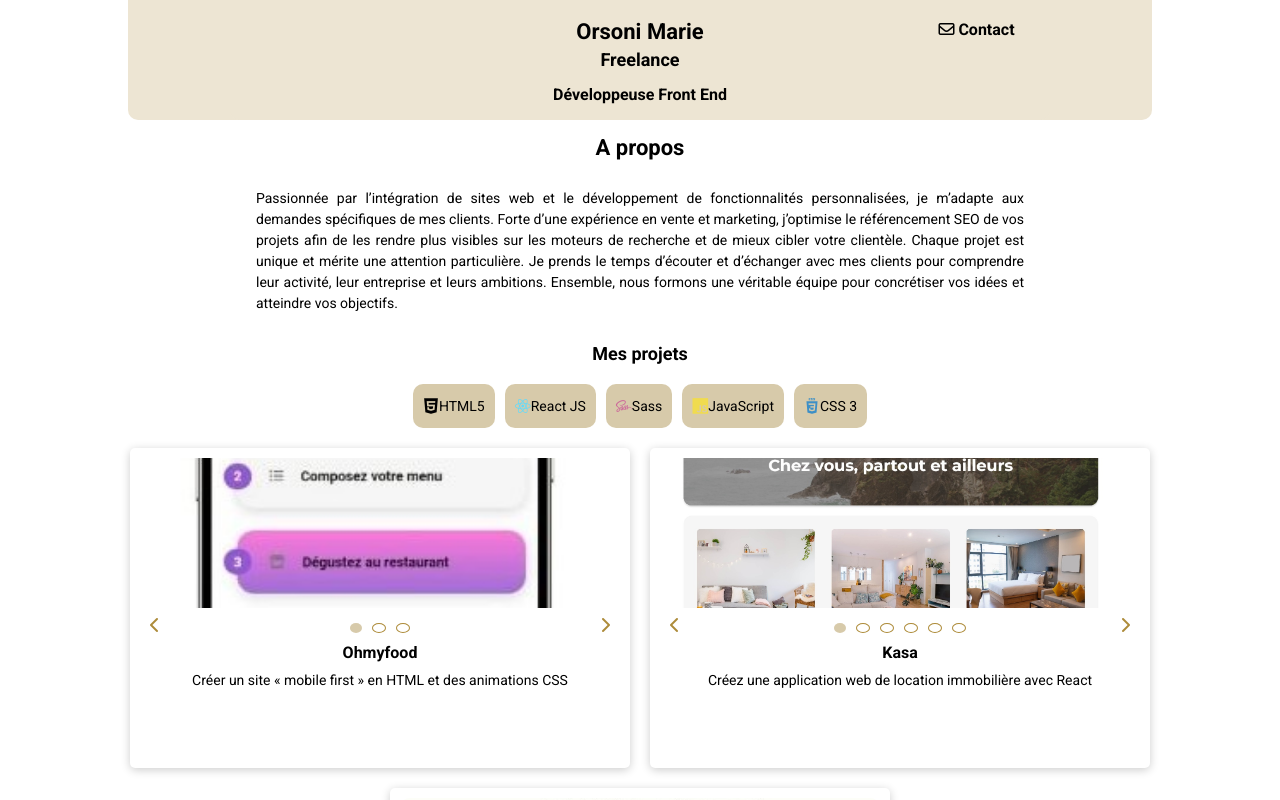
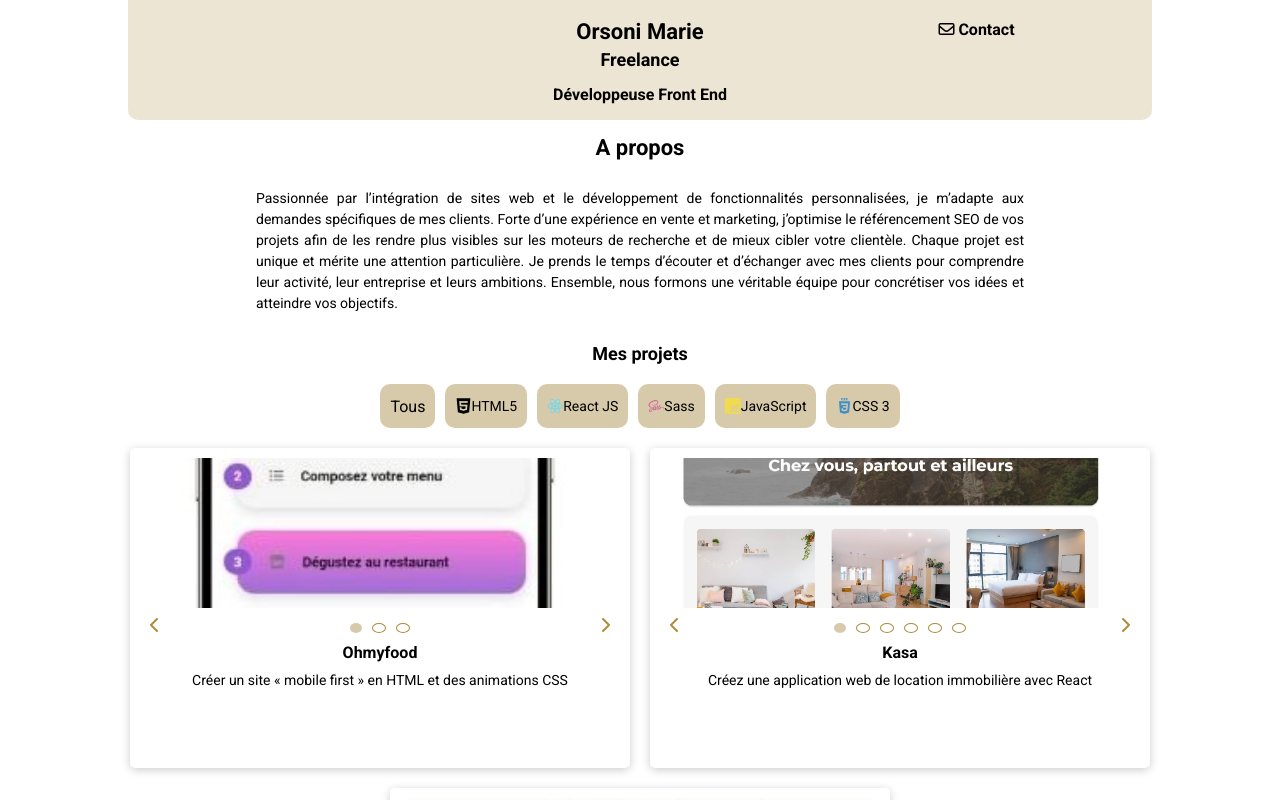
Before and after one commit to MarieOrsoni/Portfolio, a React (Vite) app in the folder my-portfolio-app/: page / in a window 1280 px wide. Shown: the top 800 px of the page. Built offline with nearby package versions, Linux system fonts and the light colour scheme.

Commit message:
addes tous filter and view project changed to french

```diff
--- a/my-portfolio-app/src/composants/filters/filter.jsx
+++ b/my-portfolio-app/src/composants/filters/filter.jsx
@@ -14,6 +14,13 @@ const Skills = ({ setSelectedSkill, selectedSkill }) => {
   return (
     <div className="filter-container">
       <div className="filters">
+        <div
+          className={`skill-item ${selectedSkill === null ? "active" : ""}`}
+          onClick={() => setSelectedSkill(null)}
+        >
+          {" "}
+          Tous
+        </div>
         {skills.map((skill) => (
           <div
             key={skill.id}
--- a/my-portfolio-app/src/composants/modal/card-modal.jsx
+++ b/my-portfolio-app/src/composants/modal/card-modal.jsx
@@ -53,7 +53,7 @@ function Modal({ project, onClose, isVisible }) {
                 rel="noopener noreferrer"
                 className="project-link"
               >
-                View Project
+                Voir le projet
               </a>
             </p>
           )}
--- a/my-portfolio-app/src/index.css
+++ b/my-portfolio-app/src/index.css
@@ -114,9 +114,9 @@ main {
   background-color: #d7caaa;
   border-radius: 10px;
   display: flex;
-
   flex-direction: row;
   align-items: center;
+  cursor: pointer;
 }
 
 /*Modal  */
```
